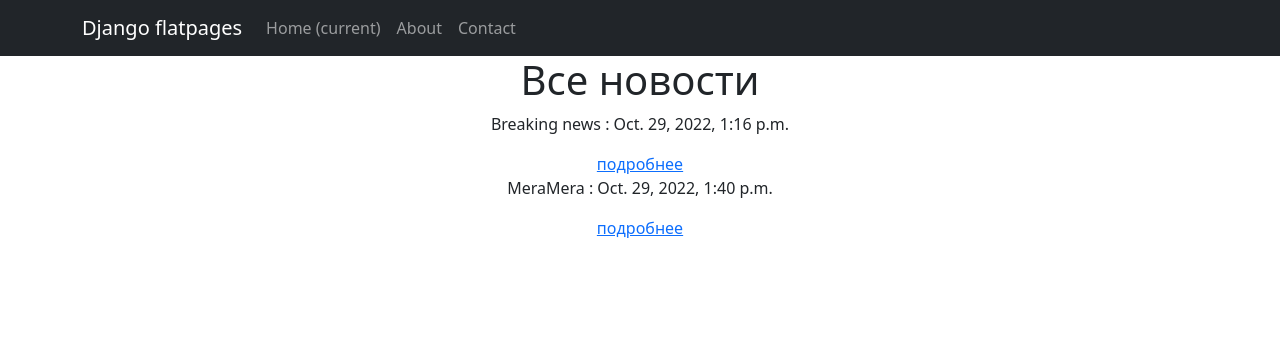
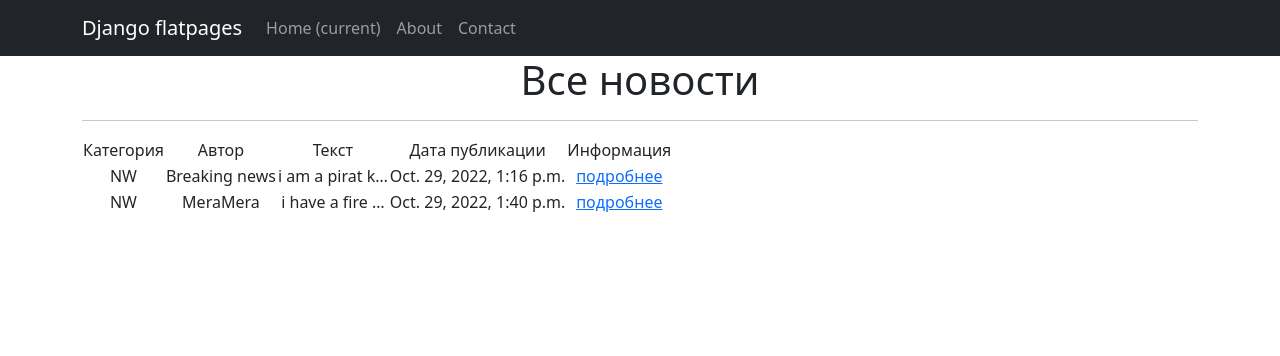
Before and after one commit to ElaniK/News_Portal, a Django app: template project/news/templates/news/index.html in a window 1280 px wide. Shown: the top 356 px of the page. Run offline with Django 4.2, Linux system fonts and the light colour scheme; the template is opened without the code that fills it: values that come from a table or form of the project are taken from there, others are empty; data comes from the database, SQL or seed files in the repository; some libraries are stand-ins or nearby versions.

Commit message:
редактирован html файл

```diff
--- a/project/news/templates/news/index.html
+++ b/project/news/templates/news/index.html
@@ -7,9 +7,32 @@ NEWS
 
 <!-- В контенте на странице мы выводим все новости -->
 {% block content %}
-<h1>Все новости </h1>
-{% for a in post %}
-<p>{{ a.title }} : {{ a.dateCreation}}</p>
-<a href="info/{{info.title}}"> подробнее </a>
-{% endfor %}
+   <h1>Все новости</h1>
+   <hr>
+   {% if post %}
+       <table>
+           <tr>
+               <td>Категория</td>
+               <td>Автор</td>
+               <td>Текст</td>
+               <td>Дата публикации</td>
+               <td>Информация</td>
+           </tr>
+           {% for a in post %}
+           <tr>
+               <td>{{ a.categoryType }}</td>
+                <!-- Добавим специальный фильтр truncatechars,
+                чтобы ограничить количество символов
+                Все остальные символы превратятся в многоточие. -->
+               <td>{{ a.title }}</td>
+               <td>{{ a.text|truncatechars:15 }}</td>
+               <td>{{ a.dateCreation}}</td>
+               <td><a href="info/{{info.title}}"> подробнее </a></td>
+           </tr>
+           {% endfor %}
+
+       </table>
+   {% else %}
+       <h2>Новостей нет!</h2>
+   {% endif %}
 {% endblock content %}
```
